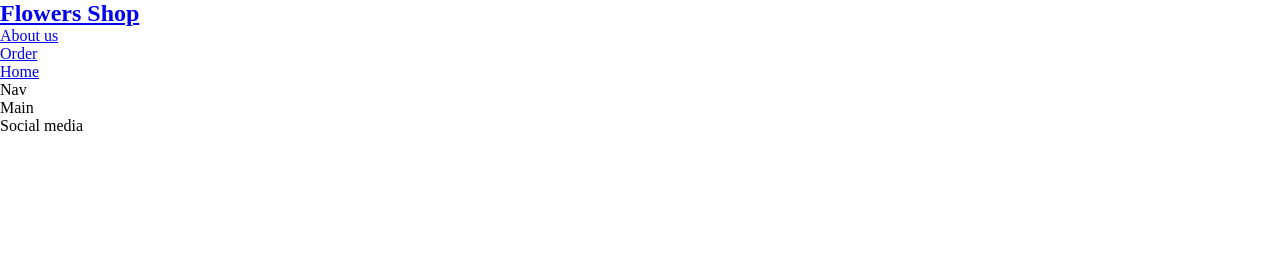
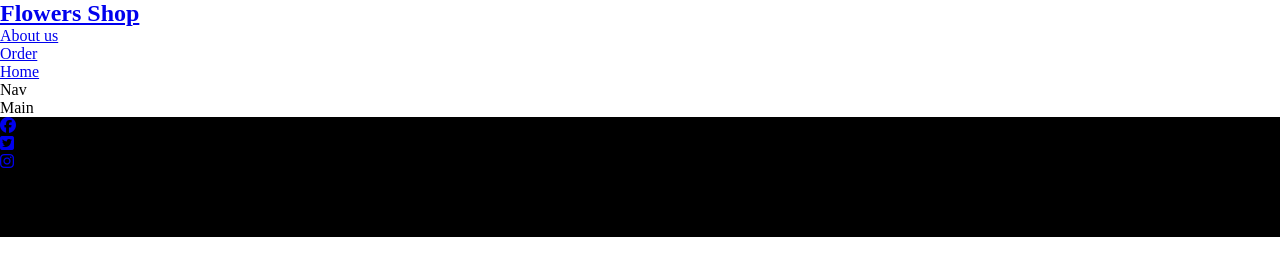
Before and after one commit to Code-Institute-Submissions/ValM79-portfolio11, a plain HTML site: page index.html in a window 1280 px wide. Drawn offline with Linux system fonts and the light colour scheme.

Commit message:
Add social networks footer

```diff
--- a/assets/css/style.css
+++ b/assets/css/style.css
@@ -5,3 +5,16 @@
     padding: 0;
     border: 0;
 }
+
+/* Footer styling */
+
+.social-networks {
+    height: 120px;
+    width: 100%;
+    background: #000;
+    color: #fff;
+}
+
+.social-networks > a {
+    color: #fff;
+}
--- a/index.html
+++ b/index.html
@@ -33,7 +33,19 @@
     </header>
     <section>Nav</section>
     <section>Main</section>
-    <footer>Social media</footer>
+    <footer>
+        <ul class="social-networks">
+            <li><a href="https://www.facebook.com" target="_blank" rel="noopener"><i class="fab fa-facebook"></i></a></li>
+
+            <li><a href="https://www.twitter.com" target="_blank" rel="noopener"><i class="fab fa-twitter-square"></i></a>
+            </li>
+
+            <li><a href="https://www.instagram.com" target="_blank" rel="noopener"><i class="fab fa-instagram"></i></a></li>
+        </ul>
+    </footer>
+
+    <script src="https://kit.fontawesome.com/b83175b9a4.js" crossorigin="anonymous"></script>
+
 </body>
 
 </html>
```
